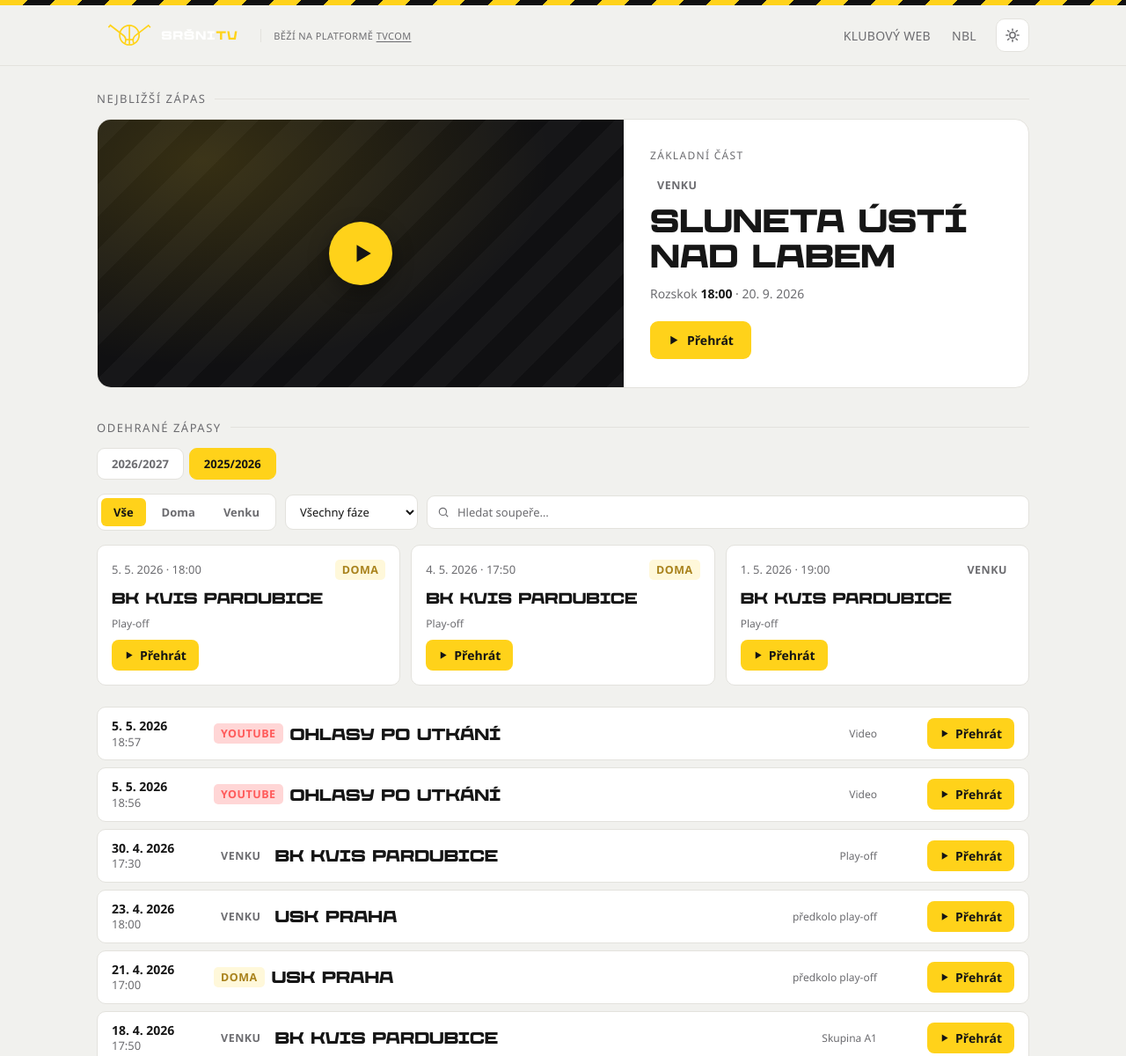
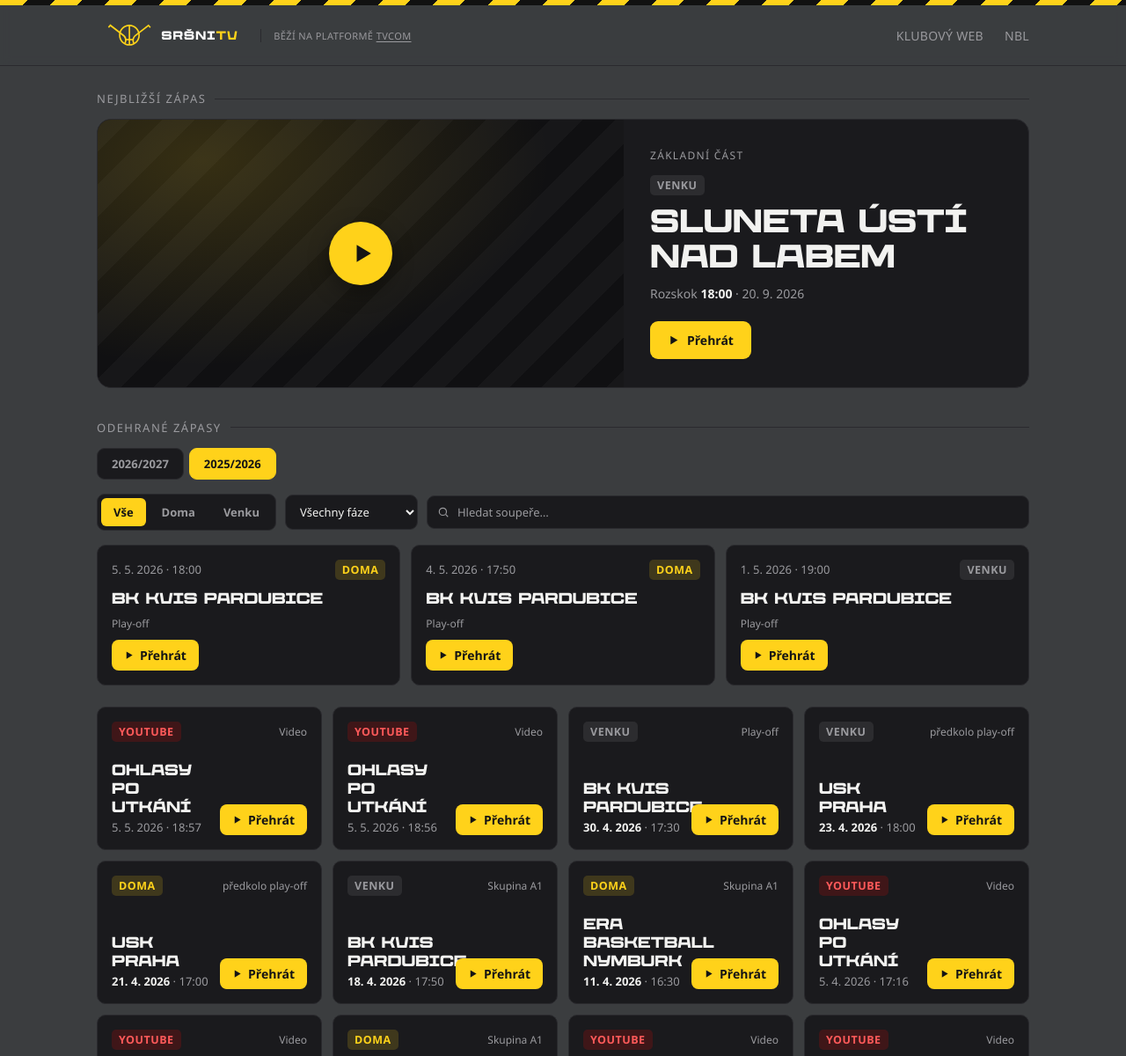
Before and after one commit to sturcjan-rgb/srstv, a website: page index1.html in a window 1280 px wide. Shown: the top 1200 px of the page at 88% size. Drawn offline with Linux system fonts and the light colour scheme; a web font is replaced by a local one.

Commit message:
Update index1.html

```diff
--- a/index1.html
+++ b/index1.html
@@ -21,12 +21,9 @@
     --card-hover:#212124;
     --line:#2a2a2e;
     --gold:#ffd21a;
-    --gold-ink:#ffd21a;
     --gold-dim:#8a6f22;
     --text:#f2f2f0;
     --text-dim:#9a9a9e;
-    --header-bg:rgba(59,61,63,0.92);
-    --thumb-icon:#141414;
 
     --fs-date:13px;
     --fs-date-day:14px;
@@ -35,19 +32,6 @@
     --fs-tag:12.5px;
     --fs-btn:14px;
     --radius:10px;
-  }
-  html[data-theme="light"]{
-    --bg:#f1f1ee;
-    --card:#ffffff;
-    --card-hover:#f6f4ee;
-    --line:#e3e2dd;
-    --gold:#ffd21a;
-    --gold-ink:#a9821c;
-    --gold-dim:#d9b53a;
-    --text:#161616;
-    --text-dim:#6c6c70;
-    --header-bg:rgba(241,241,238,0.92);
-    --thumb-icon:#141414;
   }
   *{box-sizing:border-box;}
   html,body{margin:0;padding:0;}
@@ -60,7 +44,7 @@
   a{color:inherit;text-decoration:none;}
 
   .stripes{height:6px;width:100%;background:repeating-linear-gradient(135deg,var(--gold) 0 22px,#111 22px 44px);}
-  header{position:sticky;top:0;z-index:50;background:var(--header-bg);backdrop-filter:blur(6px);border-bottom:1px solid var(--line);}
+  header{position:sticky;top:0;z-index:50;background:rgba(59,61,63,0.92);backdrop-filter:blur(6px);border-bottom:1px solid var(--line);}
   .nav{max-width:1100px;margin:0 auto;display:flex;align-items:center;justify-content:space-between;padding:14px 20px;}
   .brand{display:flex;align-items:center;gap:14px;}
   .brand-logo svg{height:40px;width:auto;display:block;}
@@ -70,23 +54,9 @@
     text-transform:uppercase;letter-spacing:0.4px;
   }
   .platform-note a{color:var(--text-dim);text-decoration:underline;text-underline-offset:2px;}
-  .platform-note a:hover{color:var(--gold-ink);}
+  .platform-note a:hover{color:var(--gold);}
   nav.links{display:flex;align-items:center;gap:24px;font-size:14px;color:var(--text-dim);text-transform:uppercase;letter-spacing:0.3px;}
-  nav.links a:hover{color:var(--gold-ink);}
-  .nav-right{display:flex;align-items:center;gap:22px;}
-
-  .theme-toggle{
-    display:inline-flex;align-items:center;justify-content:center;
-    width:38px;height:38px;border-radius:10px;
-    background:var(--card);border:1px solid var(--line);
-    color:var(--text-dim);cursor:pointer;padding:0;
-    transition:color .15s ease,border-color .15s ease,background .15s ease;
-  }
-  .theme-toggle:hover{color:var(--gold-ink);border-color:var(--gold-dim);}
-  .theme-toggle svg{width:18px;height:18px;fill:none;stroke:currentColor;stroke-width:2;stroke-linecap:round;stroke-linejoin:round;}
-  .theme-toggle .icon-sun{display:none;}
-  html[data-theme="light"] .theme-toggle .icon-sun{display:block;}
-  html[data-theme="light"] .theme-toggle .icon-moon{display:none;}
+  nav.links a:hover{color:var(--gold);}
 
   main{max-width:1100px;margin:0 auto;padding:28px 20px 80px;}
 
@@ -156,7 +126,7 @@
 
   /* ---- tags shared ---- */
   .tag-home, .tag-away, .tag-youtube{font-size:var(--fs-tag);font-weight:700;letter-spacing:0.5px;padding:3px 8px;border-radius:5px;display:inline-block;}
-  .tag-home{background:rgba(255,210,26,0.16);color:var(--gold-ink);}
+  .tag-home{background:rgba(255,210,26,0.16);color:var(--gold);}
   .tag-away{background:rgba(255,255,255,0.08);color:var(--text-dim);}
 
   .btn-play{display:inline-flex;align-items:center;gap:7px;background:var(--gold);color:#141414;font-weight:700;font-size:var(--fs-btn);padding:8px 14px;border-radius:8px;border:none;font-family:inherit;}
@@ -185,16 +155,23 @@
   .search-wrap input::placeholder{color:var(--text-dim);}
   .results-count{font-size:12px;color:var(--text-dim);margin:-4px 0 14px;}
 
-  .match-list{display:flex;flex-direction:column;gap:8px;}
-  .match{display:grid;grid-template-columns:100px 1fr 110px 140px;align-items:center;gap:16px;background:var(--card);border:1px solid var(--line);border-radius:var(--radius);padding:12px 16px;transition:background .15s ease, border-color .15s ease;}
+  .match-list{display:grid;grid-template-columns:repeat(auto-fill,minmax(230px,1fr));gap:12px;}
+  .match{
+    display:flex;flex-direction:column;justify-content:space-between;gap:22px;min-height:150px;
+    background:var(--card);border:1px solid var(--line);border-radius:var(--radius);padding:16px;
+    transition:background .15s ease, border-color .15s ease;
+  }
   .match.playable{cursor:pointer;}
   .match.playable:hover{background:var(--card-hover);border-color:var(--gold-dim);}
+  .m-top{display:flex;align-items:center;justify-content:space-between;gap:8px;}
+  .m-tags{display:flex;align-items:center;gap:6px;flex-wrap:wrap;}
+  .m-bottom{display:flex;align-items:flex-end;justify-content:space-between;gap:10px;}
+  .m-bottom-info{display:flex;flex-direction:column;gap:5px;min-width:0;}
   .m-date{font-size:var(--fs-date);color:var(--text-dim);line-height:1.3;}
-  .m-date b{display:block;color:var(--text);font-size:var(--fs-date-day);}
-  .m-teams{font-size:var(--fs-teams);font-weight:600;display:flex;align-items:center;gap:8px;flex-wrap:wrap;}
-  .opp-name{font-family:"CoFo Peshka Black","Barlow Condensed",sans-serif;font-weight:900;}
-  .m-phase{font-size:var(--fs-phase);color:var(--text-dim);text-align:right;}
-  .m-action{display:flex;justify-content:flex-end;}
+  .m-date b{color:var(--text);}
+  .opp-name{font-family:"CoFo Peshka Black","Barlow Condensed",sans-serif;font-weight:900;font-size:18px;line-height:1.15;}
+  .m-phase{font-size:var(--fs-phase);color:var(--text-dim);}
+  .m-action{display:flex;justify-content:flex-end;flex-shrink:0;}
 
   .empty-box{border:1px dashed var(--line);border-radius:12px;padding:24px;text-align:center;color:var(--text-dim);font-size:14px;background:var(--card);}
 
@@ -206,10 +183,9 @@
   .player-head{display:flex;align-items:center;justify-content:space-between;padding:14px 18px;background:var(--card);}
   .player-head h3{margin:0;font-size:15px;font-weight:700;}
   .player-head .close{cursor:pointer;color:var(--text-dim);font-size:20px;line-height:1;background:none;border:none;}
-  .player-head .close:hover{color:var(--gold-ink);}
+  .player-head .close:hover{color:var(--gold);}
   /* Odznak zdroje (tvcom vs youtube) v seznamu */
   .tag-youtube{background:rgba(255,0,0,0.16);color:#ff5a5a;}
-  .yt-title{font-family:"CoFo Peshka Black","Barlow Condensed",sans-serif;font-weight:900;}
   .video-wrap{position:relative;width:100%;padding-top:56.25%;background:#000;}
   .video-wrap iframe{position:absolute;top:0;left:0;width:100%;height:100%;border:0;}
 
@@ -219,24 +195,11 @@
     .cards-row{grid-template-columns:1fr;}
   }
   @media (max-width:640px){
-    .match{grid-template-columns:1fr;gap:6px;text-align:left;}
-    .m-phase{text-align:left;}
-    .m-action{justify-content:flex-start;}
+    .match-list{grid-template-columns:1fr;}
     nav.links{display:none;}
     .platform-note{display:none;}
   }
 </style>
-<script>
-  // Aplikuje uložený motiv co nejdřív, aby stránka nebliknula tmavou/světlou.
-  (function(){
-    var t;
-    try{ t = localStorage.getItem("srstv-theme"); }catch(e){}
-    if(!t){
-      t = (window.matchMedia && window.matchMedia("(prefers-color-scheme: light)").matches) ? "light" : "dark";
-    }
-    if(t === "light") document.documentElement.setAttribute("data-theme","light");
-  })();
-</script>
 </head>
 <body>
 
@@ -284,16 +247,10 @@
 </svg></div>
       <div class="platform-note">Běží na platformě <a href="https://www.tvcom.cz" target="_blank">tvcom</a></div>
     </div>
-    <div class="nav-right">
     <nav class="links">
       <a href="https://www.srsni.com" target="_blank">Klubový web</a>
       <a href="https://www.nbl.basketball" target="_blank">NBL</a>
     </nav>
-      <button class="theme-toggle" id="themeToggle" type="button" aria-label="Přepnout světlý režim" title="Přepnout světlý / tmavý režim">
-        <svg class="icon-moon" viewBox="0 0 24 24" aria-hidden="true"><path d="M21 12.79A9 9 0 1 1 11.21 3 7 7 0 0 0 21 12.79z"/></svg>
-        <svg class="icon-sun" viewBox="0 0 24 24" aria-hidden="true"><circle cx="12" cy="12" r="4.2"/><line x1="12" y1="2.5" x2="12" y2="5"/><line x1="12" y1="19" x2="12" y2="21.5"/><line x1="2.5" y1="12" x2="5" y2="12"/><line x1="19" y1="12" x2="21.5" y2="12"/><line x1="4.9" y1="4.9" x2="6.7" y2="6.7"/><line x1="17.3" y1="17.3" x2="19.1" y2="19.1"/><line x1="4.9" y1="19.1" x2="6.7" y2="17.3"/><line x1="17.3" y1="6.7" x2="19.1" y2="4.9"/></svg>
-      </button>
-    </div>
   </div>
 </header>
 
@@ -336,28 +293,6 @@
 </div>
 
 <script>
-// ---- přepínač světlý / tmavý režim ----
-(function(){
-  const btn = document.getElementById("themeToggle");
-  if(!btn) return;
-  function setLabel(){
-    const light = document.documentElement.getAttribute("data-theme") === "light";
-    btn.setAttribute("aria-label", light ? "Přepnout tmavý režim" : "Přepnout světlý režim");
-  }
-  setLabel();
-  btn.addEventListener("click", function(){
-    const light = document.documentElement.getAttribute("data-theme") === "light";
-    if(light){
-      document.documentElement.removeAttribute("data-theme");
-      try{ localStorage.setItem("srstv-theme","dark"); }catch(e){}
-    }else{
-      document.documentElement.setAttribute("data-theme","light");
-      try{ localStorage.setItem("srstv-theme","light"); }catch(e){}
-    }
-    setLabel();
-  });
-})();
-
 let matches = [];
 let youtube = [];      // syrová data z data/youtube.json
 let __youtube = [];    // normalizovaná videa se "start" (Date) a "type"
@@ -556,10 +491,17 @@
       const label = /ohlasy/i.test(m.title) ? "Ohlasy po utkání" : m.title;
       return `
       <div class="match playable" onclick="openYouTube(${m._yi})">
-        <div class="m-date"><b>${m.date}</b>${m.time}</div>
-        <div class="m-teams"><span class="tag-youtube">YOUTUBE</span><span class="yt-title">${label}</span></div>
-        <div class="m-phase">Video</div>
+        <div class="m-top">
+          <div class="m-tags"><span class="tag-youtube">YOUTUBE</span></div>
+          <span class="m-phase">Video</span>
+        </div>
+        <div class="m-bottom">
+          <div class="m-bottom-info">
+            <span class="opp-name">${label}</span>
+            <span class="m-date">${m.date} · ${m.time}</span>
+          </div>
           <div class="m-action"><button class="btn-play" type="button">${PLAY_ICON}Přehrát</button></div>
+        </div>
       </div>`;
     }
     const playable = !!m.embed;
@@ -568,10 +510,17 @@
       : `<span class="btn-soon">bez videa</span>`;
     return `
       <div class="match ${playable ? 'playable' : ''}" ${playable ? `onclick="openPlayer(${m._i})"` : ""}>
-        <div class="m-date"><b>${m.date}</b>${m.time}</div>
-        <div class="m-teams">${tagOf(m)}<span class="opp-name">${opponentOf(m)}</span></div>
-        <div class="m-phase">${m.phase}</div>
+        <div class="m-top">
+          <div class="m-tags">${tagOf(m)}</div>
+          <span class="m-phase">${m.phase}</span>
+        </div>
+        <div class="m-bottom">
+          <div class="m-bottom-info">
+            <span class="opp-name">${opponentOf(m)}</span>
+            <span class="m-date"><b>${m.date}</b> · ${m.time}</span>
+          </div>
           <div class="m-action">${action}</div>
+        </div>
       </div>`;
   }).join("");
 }
```
Lines whose indentation alone changed are shown as unchanged.
